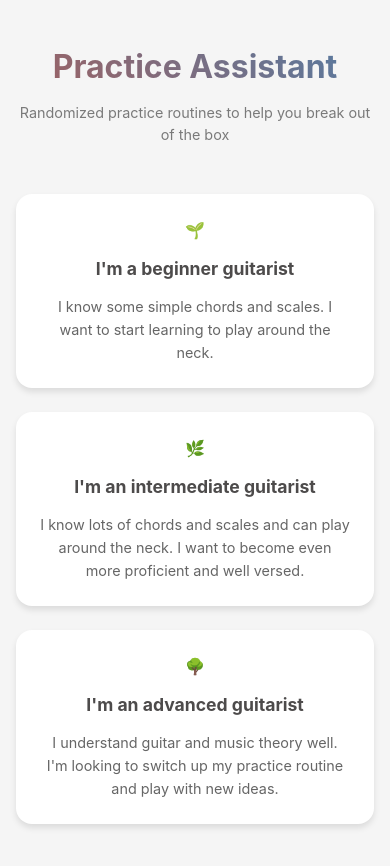
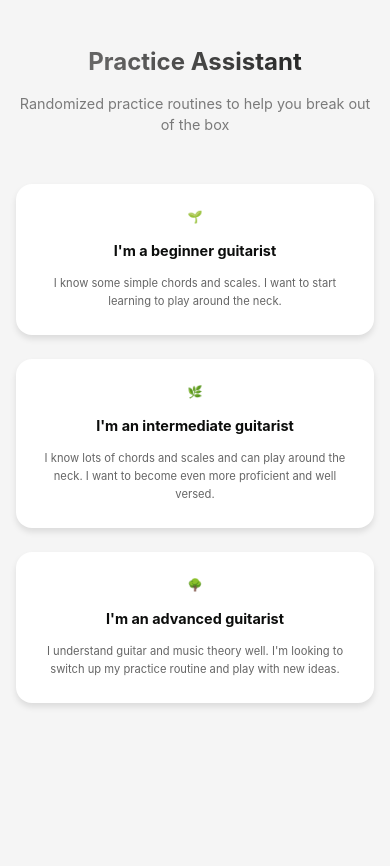
Before and after one commit to Nate-Kane/guitar-practice-helper, a React (Vite) app: page / in a window 390 px wide. Shown: the top 866 px of the page. Built offline with nearby package versions, Linux system fonts and the light colour scheme; no server answers.

Commit message:
Adjust styling
- make everything smaller for mobile
- change colors

```diff
--- a/src/styles/base/reset.css
+++ b/src/styles/base/reset.css
@@ -21,7 +21,7 @@ body {
 }
 
 h1, h2, h3, h4, h5, h6 {
-  margin-bottom: var(--spacing-sm);
+  margin-bottom: var(--spacing-xs);
   line-height: 1.2;
 }
 
@@ -38,4 +38,7 @@ button, input, select, textarea {
   h2 {
     font-size: 1.2rem;
   }
+  h4 {
+    font-size: 0.8rem;
+  }
 }
--- a/src/styles/base/variables.css
+++ b/src/styles/base/variables.css
@@ -1,8 +1,8 @@
 :root {
   /* Colors */
-  --color-primary: #9f6161;
-  --color-secondary: #547ba3;
-  --color-text: #4d4b4b;
+  --color-primary: #838282;
+  --color-secondary: #0c0d0c;
+  --color-text: #0c0d0c;
   --color-text-light: #666;
   --color-text-lighter: #7a7a7a;
   --color-background: #f5f5f5;
--- a/src/styles/components/button.css
+++ b/src/styles/components/button.css
@@ -36,7 +36,7 @@
 
 @media (max-width: 600px) {
   .button {
-    font-size: var(--font-size-sm);
+    font-size: var(--font-size-xs);
     height: 40px;
   }
 }
--- a/src/styles/components/card.css
+++ b/src/styles/components/card.css
@@ -35,10 +35,13 @@
 }
 
 @media (max-width: 600px) {
+  .icon {
+    font-size: 12px;
+  }
   .card h3 {
-    font-size: var(--font-size-md);
+    font-size: var(--font-size-sm);
   }
   .card p {
-    font-size: var(--font-size-sm);
+    font-size: var(--font-size-xs);
   }
 }
--- a/src/styles/components/header.css
+++ b/src/styles/components/header.css
@@ -23,7 +23,7 @@
 
 @media (max-width: 600px) {
   .header h1 {
-    font-size: var(--font-size-xl);
+    font-size: var(--font-size-lg);
   }
 
   .header-subtitle {
```
